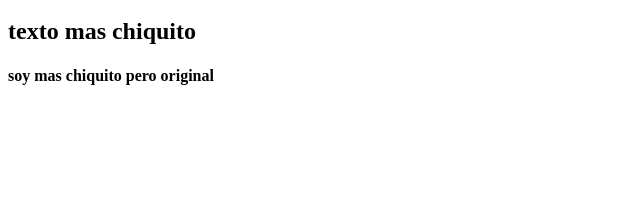
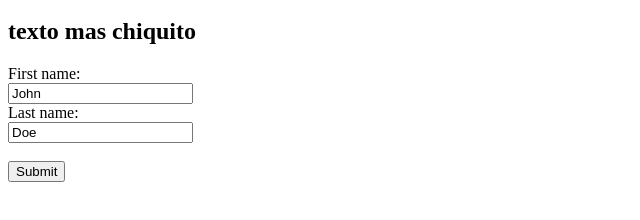
Before and after one commit to davidga1996/para-que-veas, a plain HTML site: page index.html in a window 1280 px wide. Shown: the part 48-268 px from the top of the page, without its empty margins (0-640 px from the left). Drawn offline with Linux system fonts and the light colour scheme.

Commit message:
el boton se borro y se agrego un formulario

```diff
--- a/index.html
+++ b/index.html
@@ -6,7 +6,13 @@
     <div>
         <h1>texto</h1>
         <h2>texto mas chiquito</h2>
-        <h4>soy mas chiquito pero original</h4>
+        <form action="#">
+            <label for="fname">First name:</label><br>
+            <input type="text" id="fname" name="fname" value="John"><br>
+            <label for="lname">Last name:</label><br>
+            <input type="text" id="lname" name="lname" value="Doe"><br><br>
+            <input type="submit" value="Submit">
+          </form>
     </div>
 </body>
 </html>
```
